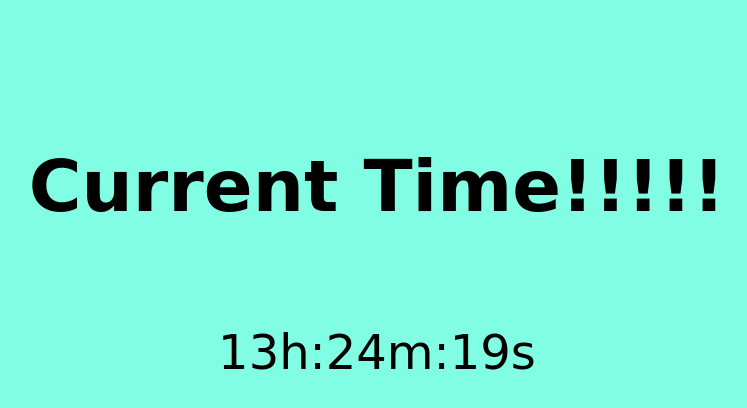
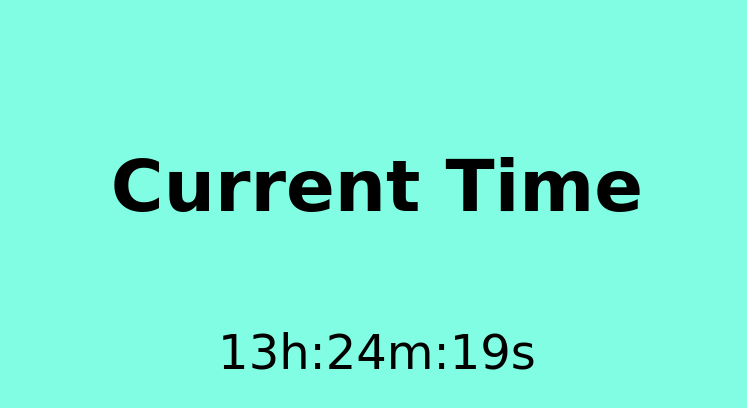
Before and after one commit to Ayushsanjdev/git-github-ztm, a plain HTML site: page index.html in a window 1280 px wide. Shown: the whole page, without its empty margins (263-1010 px from the left). Drawn offline with Linux system fonts and the light colour scheme.

Commit message:
removed exclamation

```diff
--- a/index.html
+++ b/index.html
@@ -8,7 +8,7 @@
 </head>
 <body>
 	<h2>
-		Current Time!!!!!
+		Current Time
 	</h2>
 	<div id="container"></div>
 	<script type="text/javascript" src="script.js"></script>
```
